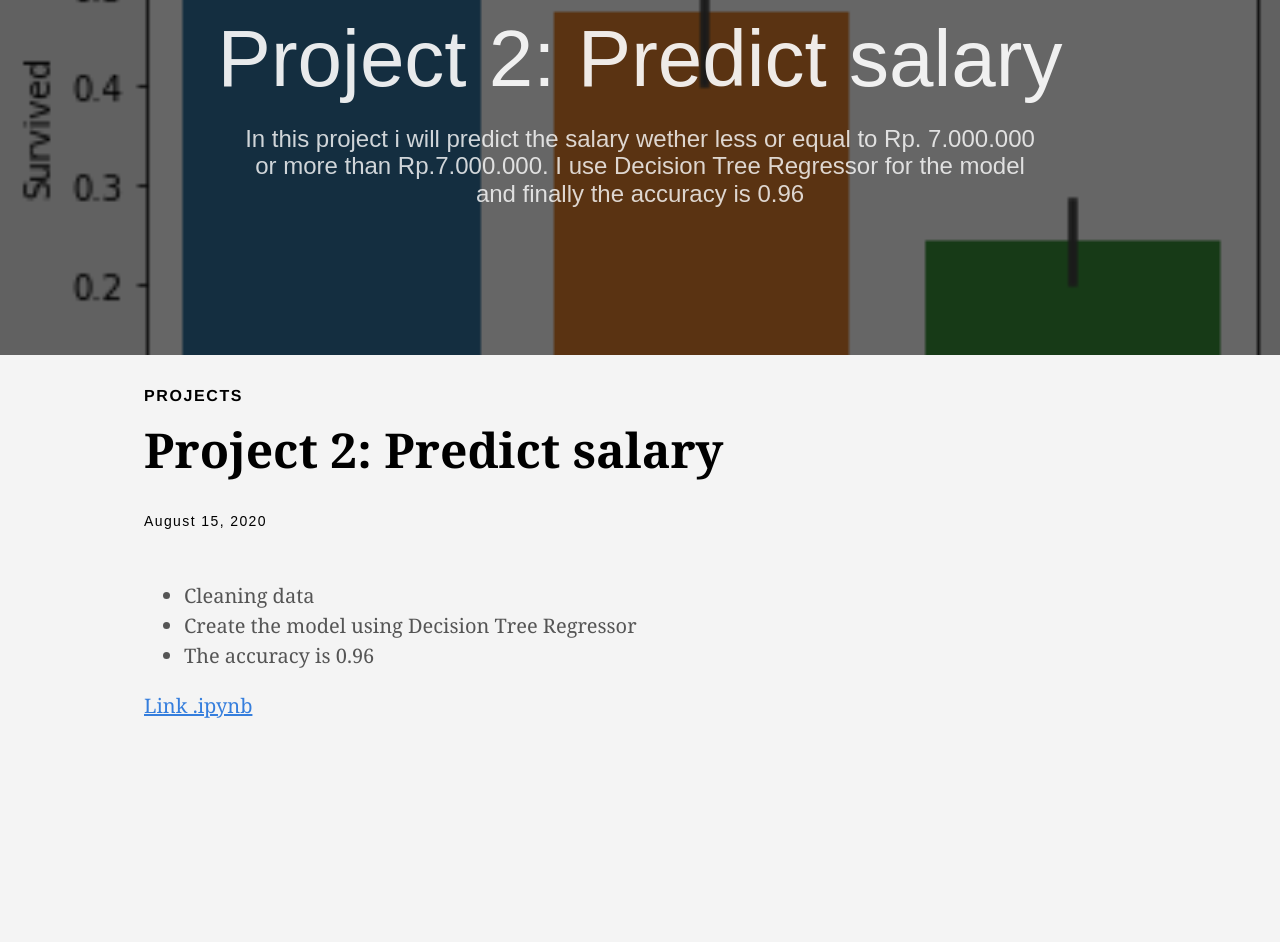
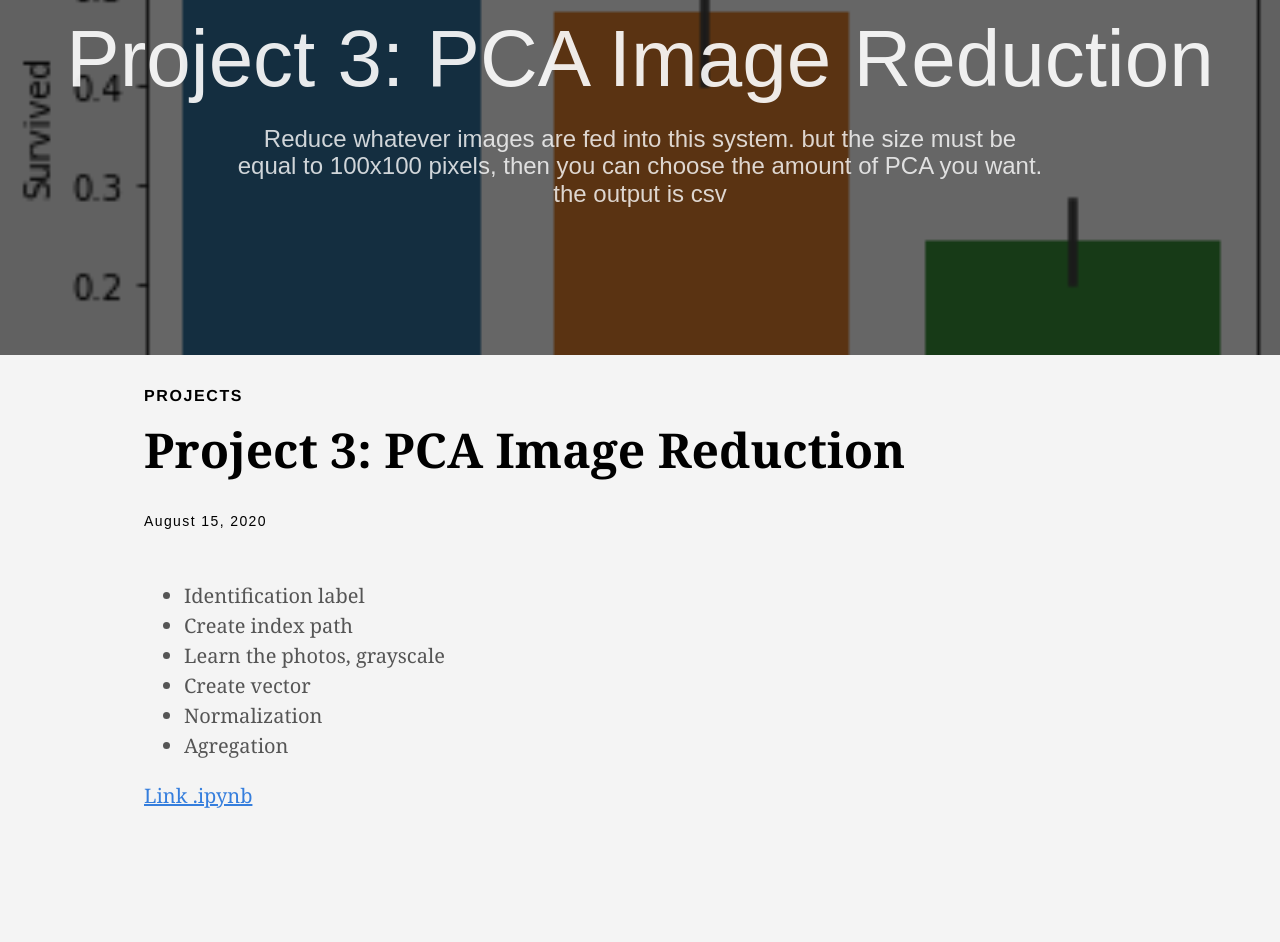
Before and after one commit to satriarifandy/satriarifandy.github.io-arif, a plain HTML site: page post/project-3/index.html in a window 1280 px wide. Shown: the part 260-1202 px from the top of the page. Drawn offline with Linux system fonts and the light colour scheme.

Commit message:
commit 121112122ab

```diff
--- a/post/project-3/index.html
+++ b/post/project-3/index.html
@@ -4,7 +4,7 @@
     <meta charset="utf-8">
     <meta http-equiv="X-UA-Compatible" content="IE=edge,chrome=1">
 
-    <title>Project 2: Predict salary</title>
+    <title>Project 3: PCA Image Reduction</title>
     <meta name="viewport" content="width=device-width,minimum-scale=1">
     <meta name="generator" content="Hugo 0.70.0" />
 
@@ -128,12 +128,11 @@
 
         <div class="tc-l pv4 pv6-l ph3 ph4-ns">
           <h1 class="f2 f-subheadline-l fw2 white-90 mb0 lh-title">
-            Project 2: Predict salary
+            Project 3: PCA Image Reduction
           </h1>
 
             <h2 class="fw1 f5 f3-l white-80 measure-wide-l center mt3">
-              In this project i will predict the salary wether less or equal to Rp. 7.000.000 or more than Rp.7.000.000. I use Decision Tree Regressor for the model and finally the accuracy is 0.96            </h2>
-
+              Reduce whatever images are fed into this system. but the size must be equal to 100x100 pixels, then you can choose the amount of PCA you want. the output is csv
         </div>
       </div>
     </header>
@@ -151,7 +150,7 @@
       </aside>
 
 
-      <h1 class="f1 athelas mt3 mb1">Project 2: Predict salary</h1>
+      <h1 class="f1 athelas mt3 mb1">Project 3: PCA Image Reduction</h1>
 
 
       <time class="f6 mv4 dib tracked" datetime="2020-05-09T10:58:08-04:00">August 15, 2020</time>
@@ -160,9 +159,12 @@
 
     </header>
     <div class="nested-copy-line-height lh-copy serif f4 nested-links nested-img mid-gray pr4-l w-two-thirds-l"><ul>
-<li>Cleaning data</li>
-<li>Create the model using Decision Tree Regressor</li>
-<li>The accuracy is 0.96</li>
+<li>Identification label</li>
+<li>Create index path</li>
+<li>Learn the photos, grayscale</li>
+<li>Create vector</li>
+<li>Normalization</li>
+<li>Agregation</li>
 </ul>
 <!-- <figure>
     <img src="https://satriarifandy.github.io/satriarifandy.github.io-arif/images/project1a.png"/>
```
Also changed, not shown: index.html (+9 -9 lines), post/index.html (+2 -2 lines), post/project-4/index.html (+10 -13 lines), images/project3.png (added).
